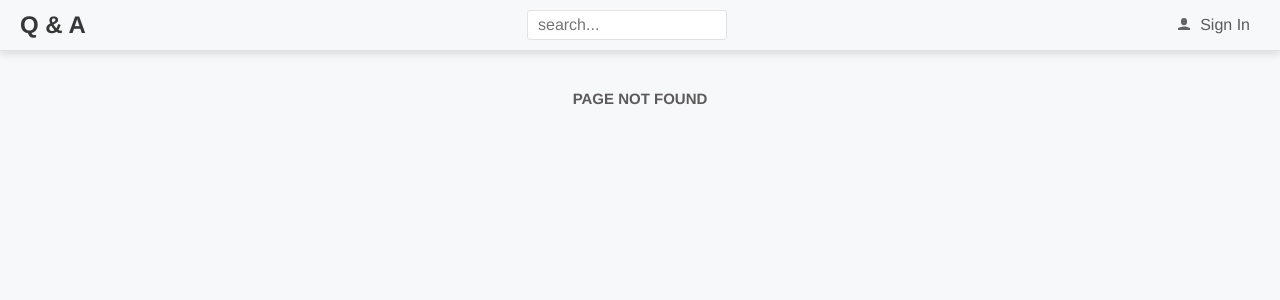
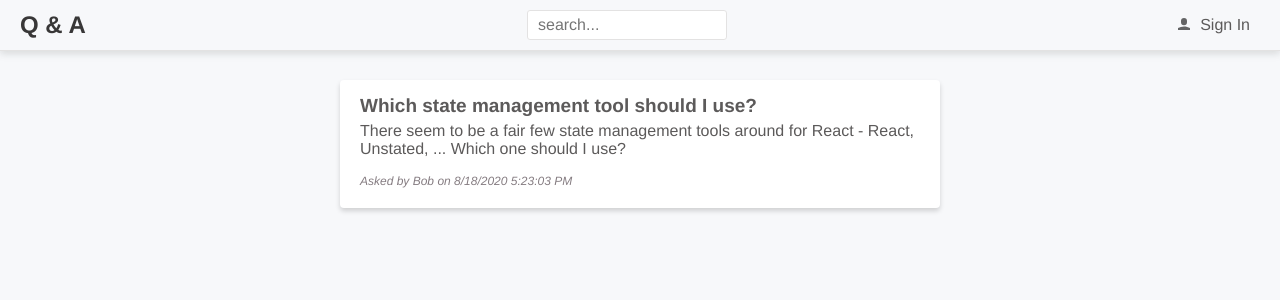
Before and after one commit to KorobetskayaAA/QandA, a React (Create React App) app in the folder frontend/: page /questions/2 in a window 1280 px wide. Before the commit this address had no page. Shown: the top 300 px of the page. Built offline with nearby package versions, Linux system fonts and the light colour scheme.

Commit message:
Question page render by id

```diff
--- a/frontend/src/App.tsx
+++ b/frontend/src/App.tsx
@@ -8,6 +8,7 @@
 import { AskPage } from './AskPage';
 import { SearchPage } from './SearchPage';
 import { SignInPage } from './SignInPage';
+import { QuestionPage } from './QuestionPage';
 import { NotFoundPage } from './NotFoundPage';
 
 function App() {
@@ -27,6 +28,7 @@
           <Route path="/search" component={SearchPage} />
           <Route path="/ask" component={AskPage} />
           <Route path="/signin" component={SignInPage} />
+          <Route path="/questions/:questionId" component={QuestionPage} />
           <Route component={NotFoundPage} />
         </Switch>
       </div>
--- a/frontend/src/Question.tsx
+++ b/frontend/src/Question.tsx
@@ -3,6 +3,7 @@
 import { css, jsx } from '@emotion/core';
 import { QuestionData } from './QuestionsData';
 import { gray2, gray3 } from './Styles';
+import { Link } from 'react-router-dom';
 
 interface Props {
   data: QuestionData;
@@ -21,7 +22,15 @@
         font-size: 19px;
       `}
     >
-      {data.title}
+      <Link
+        css={css`
+          text-decoration: none;
+          color: ${gray2};
+        `}
+        to={`questions/${data.questionId}`}
+      >
+        {data.title}
+      </Link>
     </div>
     {showContent && (
       <div
--- a/frontend/src/QuestionPage.tsx
+++ b/frontend/src/QuestionPage.tsx
@@ -1,4 +1,75 @@
-import React from 'react';
+import React, { FC, useState, Fragment, useEffect } from 'react';
 import { Page } from './Page';
+import { RouteComponentProps } from 'react-router-dom';
+/** @jsx jsx */
+import { css, jsx } from '@emotion/core';
+import { gray3, gray6 } from './Styles';
+import { QuestionData, getQuestion } from './QuestionsData';
 
-export const SignInPage = () => <Page>Question Page"</Page>;
+interface RouteParams {
+  questionId: string;
+}
+
+export const QuestionPage: FC<RouteComponentProps<RouteParams>> = ({
+  match,
+}) => {
+  const [question, setQuestion] = useState<QuestionData | null>(null);
+
+  useEffect(() => {
+    const doGetQuestion = async (questionId: number) => {
+      const foundQuestion = await getQuestion(questionId);
+      setQuestion(foundQuestion);
+    };
+    if (match.params.questionId) {
+      const questionId = Number(match.params.questionId);
+      doGetQuestion(questionId);
+    }
+  }, [match.params.questionId]);
+  return (
+    <Page>
+      <div
+        css={css`
+          background-color: white;
+          padding: 5px 20px 20px 20px;
+          border-radius: 4px;
+          border: px solid ${gray6};
+          box-shadow: 0 3px 5px 0 rgba(0, 0, 0, 0.16);
+        `}
+      >
+        <div
+          css={css`
+            font-size: 19px;
+            font-weight: bold;
+            margin: 10px 0px 5px;
+          `}
+        >
+          {question === null ? '' : question.title}
+        </div>
+        {question !== null && (
+          <Fragment>
+            <p
+              css={css`
+                margin-top: 0px;
+                background-color: white;
+              `}
+            >
+              {question.content}
+            </p>
+            <div
+              css={css`
+                font-size: 12px;
+                font-style: italic;
+                color: ${gray3};
+              `}
+            >
+              {`Asked by ${question.userName} on
+              ${question.created.toLocaleDateString()}
+              ${question.created.toLocaleTimeString()}
+              `}
+            </div>
+          </Fragment>
+        )}
+      </div>
+    </Page>
+  );
+};
--- a/frontend/src/QuestionsData.ts
+++ b/frontend/src/QuestionsData.ts
@@ -54,6 +54,14 @@
   return questions.filter((q) => q.answers.length === 0);
 };
 
+export const getQuestion = async (
+  questionId: number,
+): Promise<QuestionData | null> => {
+  await wait(500);
+  const results = questions.filter((q) => q.questionId === questionId);
+  return results.length === 0 ? null : results[0];
+};
+
 // asynchronously waits for ms milliseconds
 const wait = (ms: number): Promise<void> => {
   return new Promise((resolve) => setTimeout(resolve, ms));
```
